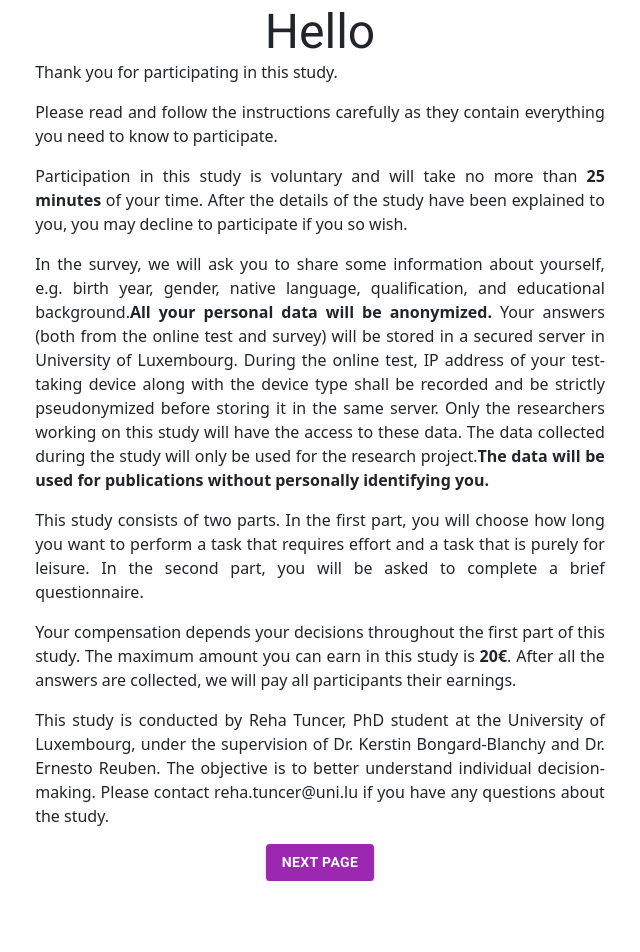
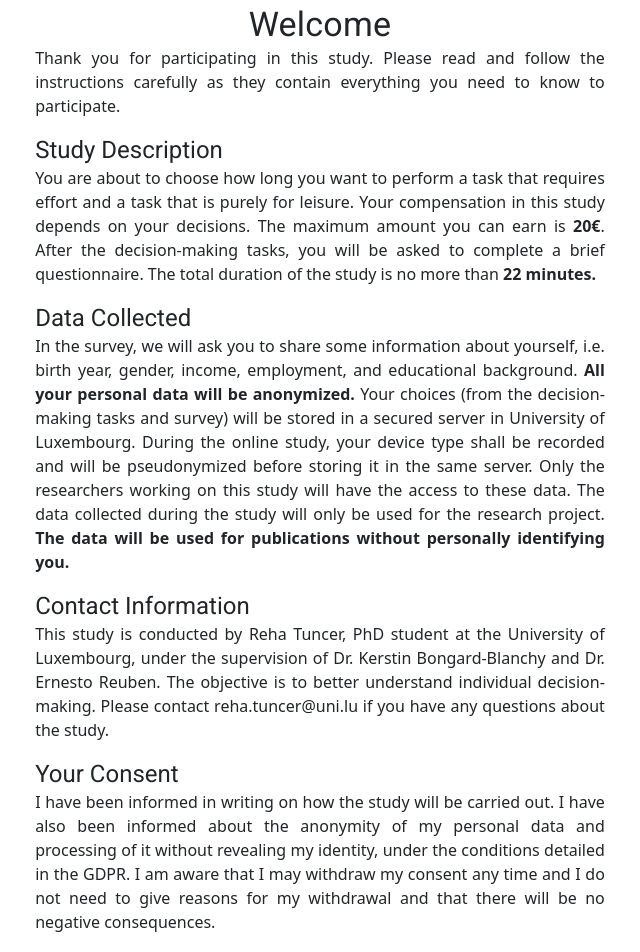
Before and after one commit to reha96/labor_leisure_experiment, a React (Create React App) app: page / in a window 1280 px wide. Shown: the top 952 px of the page, without its empty margins (320-960 px from the left). Before the commit the page ends 881 px from the top, so only its background shows below. Built offline with nearby package versions, Linux system fonts and the light colour scheme.

Commit message:
home page fixes 1

```diff
--- a/src/Pages/Home.js
+++ b/src/Pages/Home.js
@@ -5,6 +5,9 @@ import ButtonM from '@mui/material/Button';
 import Container from 'react-bootstrap/Container';
 import '../App.css';
 import Typography from '@mui/material/Typography';
+import Checkbox from '@mui/material/Checkbox';
+import FormGroup from '@mui/material/FormGroup';
+import FormControlLabel from '@mui/material/FormControlLabel';
 
 
 const Home = () => {
@@ -16,7 +19,7 @@ const Home = () => {
             background-color: white ;
             padding-bottom:5vh!important;;
             max-width: 720px;
-            height:100vh;
+            height:auto;
           }
           .button {
             background-color: purple;
@@ -42,38 +45,59 @@ const Home = () => {
           `}
       </style>
       <Container className="p-1" fluid='sm'>
-        <Typography variant="h3" className='center'>Hello</Typography>
+        <Typography variant="h4" className='center'>Welcome</Typography>
         <p className="HomePage_p">
-          Thank you for participating in this study.  </p>
-        <p className="HomePage_p">Please read and follow the instructions carefully as they contain everything you need to know to participate.</p>
+          Thank you for participating in this study.
+          Please read and follow the instructions carefully as they contain everything you need to know to participate.</p>
 
-        <p className="HomePage_p">
+        {/* <p className="HomePage_p">
           Participation in this study is voluntary and will take no more than <strong>25 minutes</strong> of your time.
           After the details of the study have been explained to you, you may decline to participate if you so wish.
+        </p> */}
+
+        <Typography variant='h5' className="HomePage_p">Study Description</Typography>
+        <p className="HomePage_p">
+          You are about to choose how long you want to perform a task that requires effort and a task that is purely for leisure.
+          Your compensation in this study depends on your decisions.
+          The maximum amount you can earn is <strong>20€</strong>.
+          After the decision-making tasks, you will be asked to complete a brief questionnaire.
+          The total duration of the study is no more than <strong>22 minutes.</strong>
         </p>
 
+        <Typography variant='h5' className="HomePage_p">Data Collected</Typography>
         <p className="HomePage_p">
-          In the survey, we will ask you to share some information about yourself, e.g. birth year, gender, native language, qualification, and educational background.
-          <strong>All your personal data will be anonymized.</strong> Your answers (both from the online test and survey) will be stored in a secured server in University of Luxembourg.
-          During the online test, IP address of your test-taking device along with the device type shall be recorded and be strictly pseudonymized before storing it in the same server.
-          Only the researchers working on this study will have the access to these data. The data collected during the study will only be used for the research project.
-          <strong>The data will be used for publications without personally identifying you.</strong>
+          In the survey, we will ask you to share some information about yourself, i.e. birth year, gender, income, employment, and educational background.
+          <strong> All your personal data will be anonymized.</strong> Your choices (from the decision-making tasks and survey) will be stored in a secured server in University of Luxembourg.
+          During the online study, your device type shall be recorded and will be pseudonymized before storing it in the same server.
+          Only the researchers working on this study will have the access to these data.
+          The data collected during the study will only be used for the research project.
+          <strong> The data will be used for publications without personally identifying you.</strong>
           {/* Please note that if you choose not to fully participate, you will not be eligible to receive payment. */}
         </p>
-        <p className="HomePage_p">This study consists of two parts.
-          In the first part, you will choose how long you want to perform a task that requires effort and a task that is purely for leisure.
-          In the second part, you will be asked to complete a brief questionnaire.
-        </p>
-        <p className="HomePage_p">
+
+        {/* <p className="HomePage_p">
           Your compensation depends your decisions throughout the first part of this study.
           The maximum amount you can earn in this study is <strong>20€</strong>.
           After all the answers are collected, we will pay all participants their earnings.
-          {/* , plus a flat participation fee of 2€ */}
-        </p>
+
+        </p> */}
+
+        <Typography variant='h5' className="HomePage_p">Contact Information</Typography>
         <p className="HomePage_p">This study is conducted by Reha Tuncer, PhD student at the University of Luxembourg, under the supervision of Dr. Kerstin Bongard-Blanchy and Dr. Ernesto Reuben.
           The objective is to better understand individual decision-making.
           Please contact reha.tuncer@uni.lu if you have any questions about the study.
         </p>
+
+        <Typography variant='h5' className="HomePage_p">Your Consent</Typography>
+        <p className="HomePage_p">
+        I have been informed in writing on how the study will be carried out.
+        I have also been informed about the anonymity of my personal data and processing of it without revealing my identity, under the conditions detailed in the GDPR.
+        I am aware that I may withdraw my consent any time and I do not need to give reasons for my withdrawal and that there will be no negative consequences.
+        </p>
+
+        <FormGroup className="center">
+      <FormControlLabel control={<Checkbox />} label="Yes, I give my consent" />
+</FormGroup>
 
         <div className='center'>
           <Link underline="none" href='/next'>
--- a/src/Pages/Home2.js
+++ b/src/Pages/Home2.js
@@ -28,7 +28,7 @@ const Home2 = () => {
             background-color: white ;
             padding-bottom:5vh!important;;
             max-width: 720px;
-            height:100vh;
+            height:auto;
           }
           .button {
             background-color: purple;
```
